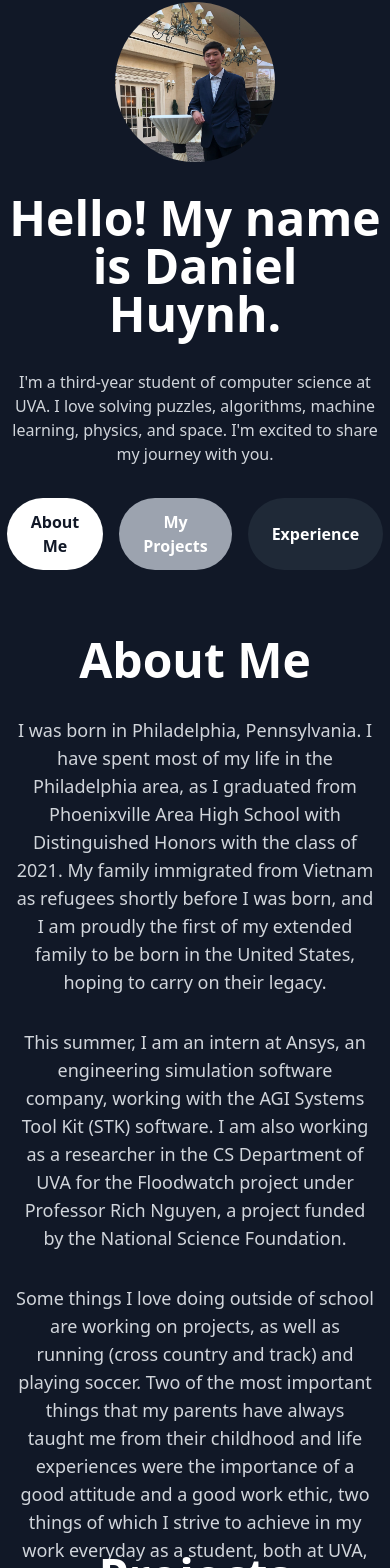
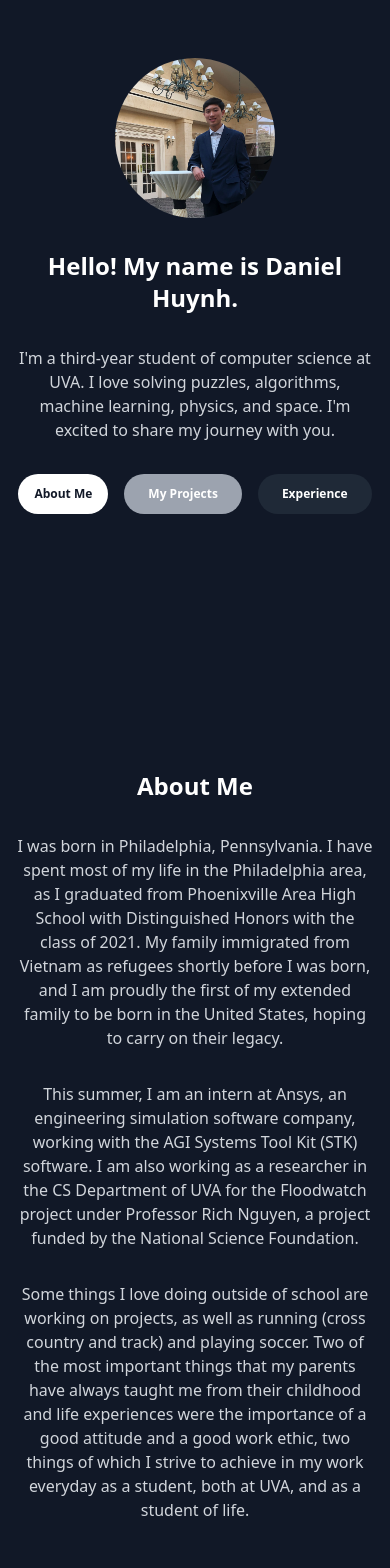
Before and after one commit to danielhuynh0/danielhuynh0.github.io, a React (Create React App) app: page / in a window 390 px wide. Shown: the part 136-1704 px from the top of the page. Built offline with nearby package versions, Linux system fonts and the light colour scheme.

Commit message:
Finished responsive settings

```diff
--- a/src/AboutMe.js
+++ b/src/AboutMe.js
@@ -2,17 +2,17 @@ import React from "react";
 
 const AboutMe = React.forwardRef((props, ref) => {
     return (
-        <section ref={ref}>
+        <section ref={ref} className="mt-8">
             <div className="bg-gray-900 h-screen flex items-center justify-center">
-                <div className="max-w-2xl mx-auto px-4 lg:mt-8 md:mt-16 sm:mt-42 text-center">
-                    <h1 className="text-5xl font-bold text-white mb-8">About Me</h1>
-                    <p className="text-lg text-gray-300 mb-8">
+                <div className="max-w-2xl mx-auto px-4 text-center">
+                    <h1 className="text-2xl lg:text-5xl font-bold text-white mb-8">About Me</h1>
+                    <p className="text-md lg:text-lg md:text-lg sm:text-md text-gray-300 mb-8">
                         I was born in Philadelphia, Pennsylvania. I have spent most of my life in the Philadelphia area, as I graduated from Phoenixville Area High School with Distinguished Honors with the class of 2021. My family immigrated from Vietnam as refugees shortly before I was born, and I am proudly the first of my extended family to be born in the United States, hoping to carry on their legacy.
                     </p>
-                    <p className="text-lg text-gray-300 mb-8">
+                    <p className="text-md lg:text-lg md:text-lg sm:text-md text-gray-300 mb-8">
                         This summer, I am an intern at Ansys, an engineering simulation software company, working with the AGI Systems Tool Kit (STK) software. I am also working as a researcher in the CS Department of UVA for the Floodwatch project under Professor Rich Nguyen, a project funded by the National Science Foundation.
                     </p>
-                    <p className="text-lg text-gray-300 mb-8">
+                    <p className="text-md lg:text-lg md:text-lg sm:text-md text-gray-300 mb-8">
                         Some things I love doing outside of school are working on projects, as well as running (cross country and track) and playing soccer.
                         Two of the most important things that my parents have always taught me from their childhood and life experiences were the importance of a good attitude and a good work ethic, two things of which I strive to achieve in my work everyday as a student, both at UVA, and as a student of life.
                     </p>
--- a/src/App.js
+++ b/src/App.js
@@ -3,7 +3,9 @@ import React from 'react';
 import StartPage from './StartPage';
 
 function App() {
-  return <StartPage />;
+  return <div className='bg-gray-900'>
+    <StartPage />
+  </div>;
 };
 
 export default App;
--- a/src/Projects.js
+++ b/src/Projects.js
@@ -73,7 +73,7 @@ const Projects = React.forwardRef((props, ref) => {
       const Portfolio = () => (
           <div>
             <div className="max-w-6xl mx-auto px-4 lg:mt-8 md:mt-16 sm:mt-42">
-              <h1 className="text-5xl font-bold text-white mb-12 text-center">Projects</h1>
+              <h1 className="text-2xl lg:text-5xl font-bold text-white mb-12 text-center">Projects</h1>
               <div className="grid grid-cols-1 md:grid-cols-1 lg:grid-cols-2 gap-14">
                 {projects.map((project) => (
                   <ProjectBox key={project.id} project={project} />
@@ -85,7 +85,7 @@ const Projects = React.forwardRef((props, ref) => {
 
 
     return (
-        <section ref={ref}>
+        <section ref={ref} className="mt-16">
             <div className="bg-gray-900 min-h-screen flex justify-center">
                 <Portfolio/>
             </div>
--- a/src/StartPage.js
+++ b/src/StartPage.js
@@ -24,35 +24,35 @@ const StartPage = () => {
                         alt="Profile Picture"
                         className="rounded-full w-40 h-40 object-cover mx-auto mb-8"
                     />
-                    <h1 className="text-5xl font-bold text-white mb-8">Hello! My name is Daniel Huynh.</h1>
-                    <p className="lg:text-lg md:text-lg sm:text-md text-gray-300 mb-8">
+                    <h1 className="text-2xl md:text-3xl lg:text-5xl font-bold text-white mb-8">Hello! My name is Daniel Huynh.</h1>
+                    <p className="text-md lg:text-lg md:text-lg sm:text-md text-gray-300 mb-8">
                         I'm a third-year student of computer science at UVA.
                         I love solving puzzles, algorithms, machine learning, physics, and space. I'm excited to share my journey with you.
                     </p>
                     <div className="flex justify-center">
                         <button
                             onClick={handleClickAbout}
-                            className="bg-white text-gray-900 hover:bg-gray-100 rounded-full px-6 py-3 lg:text-lg sm:text-sm font-semibold mr-4"
+                            className="bg-white text-gray-900 hover:bg-gray-100 rounded-full px-4 py-1 md:px-6 md:py-3 lg:text-lg md:text-sm text-xs font-semibold mr-4"
                         >
                             About Me
                         </button>
                         <button
                             onClick={handleClickProjects}
-                            className="bg-gray-400 text-white hover:bg-gray-500 rounded-full px-6 py-3 lg:text-lg md:text-md sm:text-sm font-semibold mr-4"
+                            className="bg-gray-400 text-white hover:bg-gray-500 rounded-full px-6 py-3 lg:text-lg md:text-sm text-xs font-semibold mr-4"
                         >
                             My Projects
                         </button>
                         <button
                             onClick={handleClickProjects}
-                            className="bg-gray-800 text-white hover:bg-gray-500 rounded-full px-6 py-3 lg:text-lg md:text-md sm:text-sm font-semibold"
+                            className="bg-gray-800 text-white hover:bg-gray-500 rounded-full px-6 py-3 lg:text-lg md:text-sm text-xs font-semibold"
                         >
                             Experience
                         </button>
                     </div>
                 </div>
             </div>
-            <AboutMe ref={aboutMeRef} className='mb-8'/>
-            <Projects ref={projectsRef} className='mb-8'/>
+            <AboutMe ref={aboutMeRef}/>
+            <Projects ref={projectsRef}/>
         </div>
     );
 }
```
Also changed, not shown: 11 other files (tests, documents, lock files or other folders).
